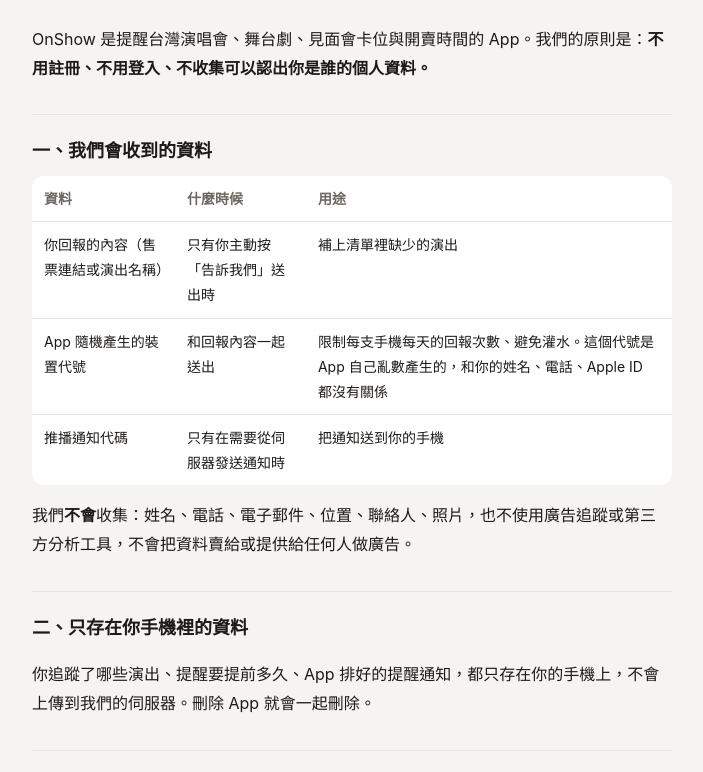
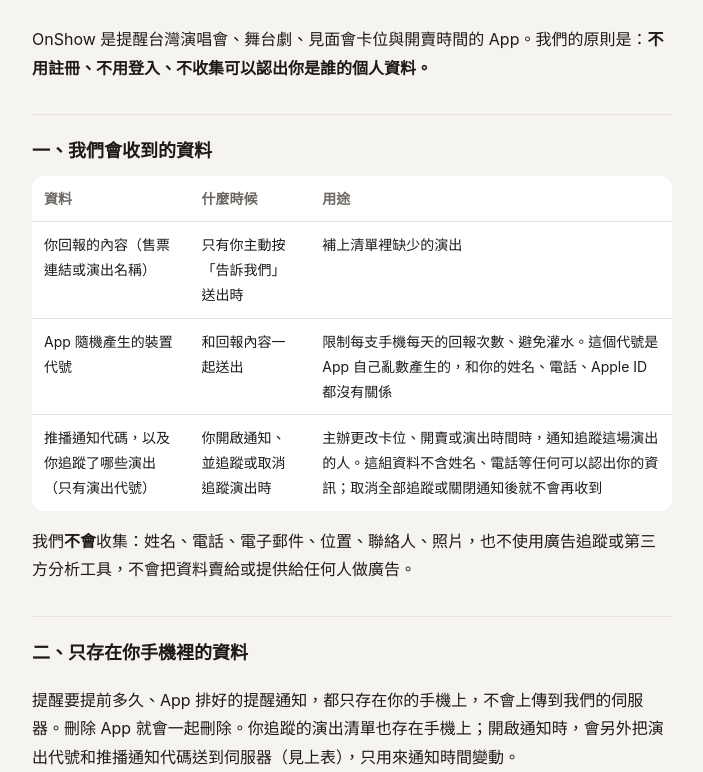
Before and after one commit to meishueibao/onshow-site, a plain HTML site: page privacy.html in a window 1280 px wide. Shown: the part 180-952 px from the top of the page, without its empty margins (288-991 px from the left). Drawn offline with Linux system fonts and the light colour scheme.

Commit message:
update 2026-11-22_20:01

```diff
--- a/privacy.html
+++ b/privacy.html
@@ -35,12 +35,12 @@
     <tr><th>資料</th><th>什麼時候</th><th>用途</th></tr>
     <tr><td>你回報的內容（售票連結或演出名稱）</td><td>只有你主動按「告訴我們」送出時</td><td>補上清單裡缺少的演出</td></tr>
     <tr><td>App 隨機產生的裝置代號</td><td>和回報內容一起送出</td><td>限制每支手機每天的回報次數、避免灌水。這個代號是 App 自己亂數產生的，和你的姓名、電話、Apple ID 都沒有關係</td></tr>
-    <tr><td>推播通知代碼</td><td>只有在需要從伺服器發送通知時</td><td>把通知送到你的手機</td></tr>
+    <tr><td>推播通知代碼，以及你追蹤了哪些演出（只有演出代號）</td><td>你開啟通知、並追蹤或取消追蹤演出時</td><td>主辦更改卡位、開賣或演出時間時，通知追蹤這場演出的人。這組資料不含姓名、電話等任何可以認出你的資訊；取消全部追蹤或關閉通知後就不會再收到</td></tr>
   </table>
   <p>我們<b>不會</b>收集：姓名、電話、電子郵件、位置、聯絡人、照片，也不使用廣告追蹤或第三方分析工具，不會把資料賣給或提供給任何人做廣告。</p>
 
   <h2>二、只存在你手機裡的資料</h2>
-  <p>你追蹤了哪些演出、提醒要提前多久、App 排好的提醒通知，都只存在你的手機上，不會上傳到我們的伺服器。刪除 App 就會一起刪除。</p>
+  <p>提醒要提前多久、App 排好的提醒通知，都只存在你的手機上，不會上傳到我們的伺服器。刪除 App 就會一起刪除。你追蹤的演出清單也存在手機上；開啟通知時，會另外把演出代號和推播通知代碼送到伺服器（見上表），只用來通知時間變動。</p>
 
   <h2>三、行事曆與通知權限</h2>
   <ul>
```
